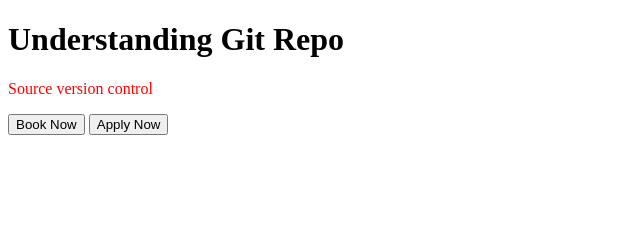
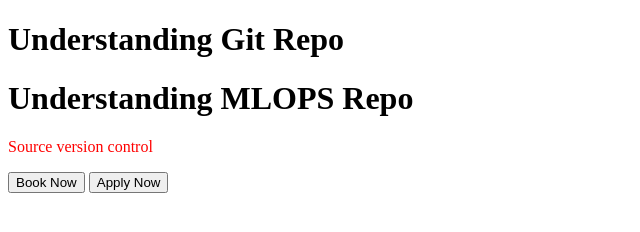
Before and after one commit to cdarun2005/mlops, a plain HTML site: page index.html in a window 1280 px wide. Shown: the whole page, without its empty margins (0-640 px from the left). Drawn offline with Linux system fonts and the light colour scheme.

Commit message:
adding mlrepo h1

```diff
--- a/index.html
+++ b/index.html
@@ -4,6 +4,7 @@
 <body>
 
 <h1>Understanding Git Repo</h1>
+<h1>Understanding MLOPS Repo</h1>
 <p style="color:red">Source version control</p>
 <button>Book Now</button>
 <button>Apply Now</button>
```
